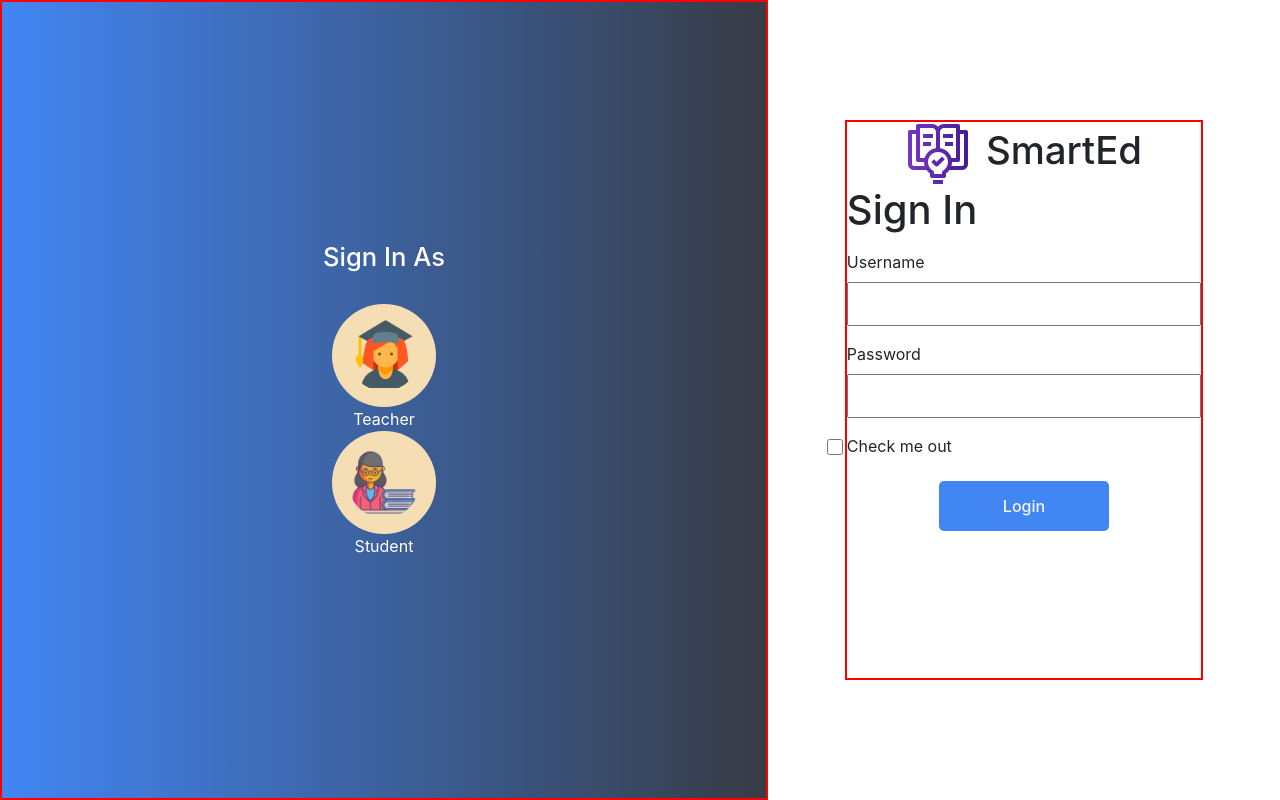
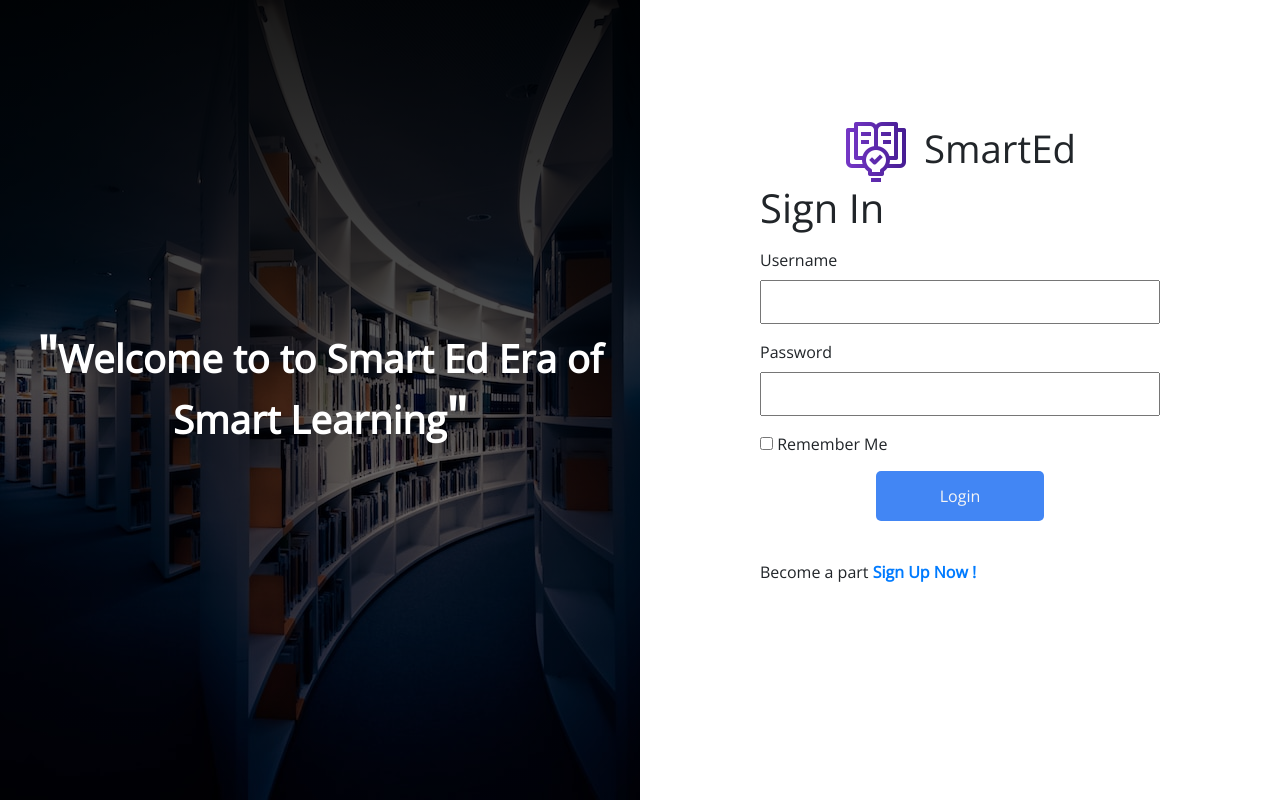
Before and after one commit to Asad-Nazir-22/Web-Fest, a plain HTML site: page index.html in a window 1280 px wide. Drawn offline with nearby package versions, Linux system fonts and the light colour scheme; a web font is replaced by a local one.

Commit message:
Initial Design Complete

```diff
--- a/css/form.css
+++ b/css/form.css
@@ -1,8 +1,14 @@
-*
-{
+* {
     margin: 0;
     padding: 0;
     box-sizing: border-box;
+    font-family: 'Castoro Titling', cursive;
+    font-family: 'Open Sans', sans-serif;
+}
+
+body {
+    font-family: 'Castoro Titling', cursive;
+    font-family: 'Open Sans', sans-serif;
 }
 
 .formCont {
@@ -12,16 +18,12 @@
 }
 
 .left {
-    width: 60%;
-    border: 2px solid red;
+    width: 50%;
     background: #373B44;
-    /* fallback for old browsers */
-    background: -webkit-linear-gradient(to right, #4286f4, #373B44);
     /* Chrome 10-25, Safari 5.1-6 */
-    background: linear-gradient(to right, #4286f4, #373B44);
+    background: linear-gradient(rgba(0, 0, 0, 0.897), rgba(0, 0, 0, 0.363)), url('../Images/sign in-banner.jpg');
     /* W3C, IE 10+/ Edge, Firefox 16+, Chrome 26+, Opera 12+, Safari 7+ */
     display: grid;
-
     color: white;
     text-align: center;
 
@@ -33,8 +35,7 @@
 
 }
 
-.SignInAs
-{
+.SignInAs {
     display: flex;
     flex-direction: column;
     justify-content: center;
@@ -43,8 +44,7 @@
     margin: auto;
 }
 
-.SignInAs img
-{
+.SignInAs img {
     display: block;
     padding: 1rem;
     width: 90%;
@@ -53,8 +53,7 @@
     border-radius: 50%;
 }
 
-.SignInAs .img
-{
+.SignInAs .img {
     display: flex;
     flex-direction: column;
     justify-content: center;
@@ -63,71 +62,64 @@
     font-size: var(--fs4);
 }
 
-.Form
-{
+.Form {
     align-items: center;
-    width: clamp(100px,70%,900px);
-    margin:auto;
+    width: clamp(300px, 90%, 400px);
+    margin: auto;
     min-height: 70vh;
-    border: 2px solid red;
 }
 
-.logo
-{
+
+.logo {
     display: flex;
     align-items: center;
     justify-content: center;
 
 }
 
-.logo img
-{
+.logo img {
     display: flex;
     align-items: center;
-    width: clamp(2rem, 10vw,4rem);
+    width: clamp(2rem, 10vw, 4rem);
     margin-right: 1rem;
 }
 
-.logo h1{
+.logo h1 {
     font-size: var(--fs2);
 }
 
-.right{
+.right {
 
     display: grid;
-    width: 40%;
+    width: 50%;
+
 }
 
-.loginFields
-{
+.loginFields {
     margin: 1rem 0;
     display: flex;
     flex-direction: column;
 }
 
-.loginFields input
-{
-  padding: 0.5rem;
+.loginFields input {
+    padding: 0.5rem;
 }
 
-.loginFields label
-{
- font-size: var(--fs4);
+.loginFields label {
+    font-size: var(--fs4);
 }
 
-.loginFields input[type="checkbox"]
-{
+.loginFields input[type="checkbox"] {
     width: 1rem;
     height: 1rem;
 }
 
-.btn
-{
+.btn {
     width: 100%;
 }
-.btn button
-{
-    outline:none;
+
+.btn button {
+    outline: none;
     border: none;
     padding: 0.8rem 4rem;
     background-color: #4286f4;
@@ -135,5 +127,53 @@
     font-weight: 500;
     font-size: var(--fs4);
     border-radius: 5px;
+}
 
+.left{
+    display: grid;
+    place-content: center;
 }
+
+.left h1{
+    font-size: var(--fs2);
+    font-weight: bolder;
+    padding: 1rem;
+}
+
+.commas
+{
+    font-size: var(--fs1);
+}
+
+.links
+{
+    margin-top: 2rem;
+}
+.links a
+{
+ font-weight: bolder;
+}
+@media screen and (max-width: 600px) {
+
+    .left{
+        display: none;
+
+    }
+
+    .right
+    {
+        padding: 1rem;
+        width: 100%;
+    }
+
+    .Form{
+        background-color: white;
+        padding: 1rem;
+        border-radius: 5px;
+    }
+
+    .formCont
+    {
+        background: url('../Images/sign in-banner.jpg');
+    }
+  }
--- a/css/index.css
+++ b/css/index.css
@@ -1,3 +1,4 @@
+@import url('https://fonts.googleapis.com/css2?family=Castoro+Titling&family=Open+Sans&display=swap');
 .ltheme_body {
     --background-primary: hsl(0, 0%, 100%);
     --background-secondary: hsl(0, 0%, 95%);
--- a/index.html
+++ b/index.html
@@ -17,17 +17,7 @@
   <body>
     <div class="formCont">
       <div class="left">
-        <div class="SignInAs">
-          <h1>Sign In As</h1>
-          <div class="img">
-            <img src="./Images/Images.png" alt="" />
-            <div>Teacher</div>
-          </div>
-          <div class="img" id="teacher">
-            <img src="./Images/teacher.png" alt="" />
-            <div>Student</div>
-          </div>
-        </div>
+        <h1><span class="commas">"</span>Welcome to to Smart Ed Era of Smart Learning<span class="commas">"</span></h1>
       </div>
 
       <div class="right">
@@ -46,19 +36,19 @@
               <label for="pass">Password</label>
               <input type="text" id="pass" name="password" />
             </div>
-            <div class="loginFields">
+            <div class="">
               <input
                 type="checkbox"
-                class="form-check-input"
-                id="exampleCheck1"
-              />
-              <label class="form-check-label" for="exampleCheck1"
-                >Check me out</label
+              >
+              <label>Remember Me</label
               >
             </div>
 
             <div class="btn">
               <button class="" type="submit">Login</button>
+            </div>
+            <div class="links">
+                Become a part <a href="#">Sign Up Now !</a>
             </div>
           </form>
         </div>
```
Also changed, not shown: Images/sign in-banner.jpg (added).
